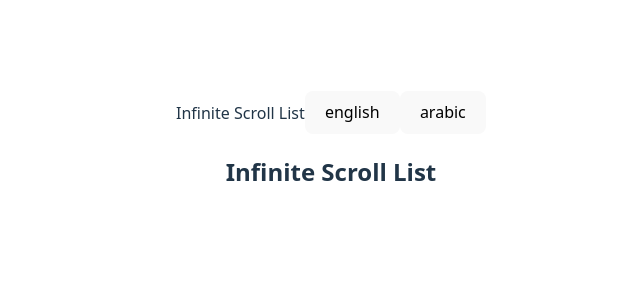
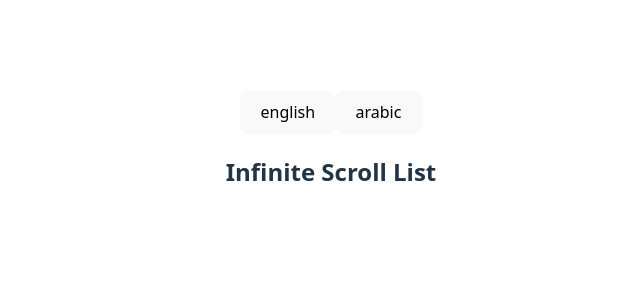
Before and after one commit to samirpramanik/vite_app, a React (Vite) app in the folder vite-app/: page / in a window 1280 px wide. Shown: the top 300 px of the page, without its empty margins (309-949 px from the left). Built offline with nearby package versions, Linux system fonts and the light colour scheme; no server answers.

Commit message:
removed duplicate title from app component.

```diff
--- a/vite-app/src/App.tsx
+++ b/vite-app/src/App.tsx
@@ -13,7 +13,6 @@ function App() {
 
   return (
     <div>
-      {t("title")}
       <button onClick={() => changeLanguage("en")}>english</button>
       <button onClick={() => changeLanguage("ar")}>arabic</button>
       <InfiniteScrollList />
```
